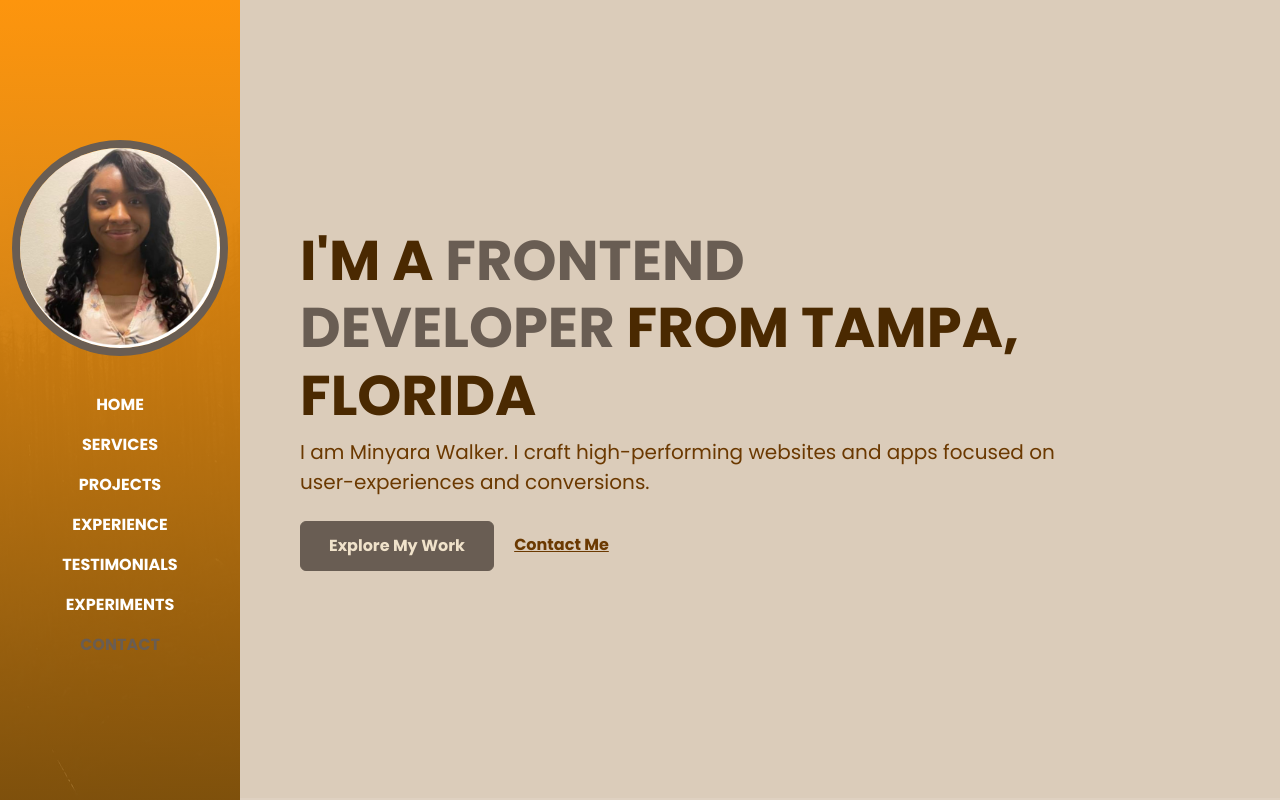
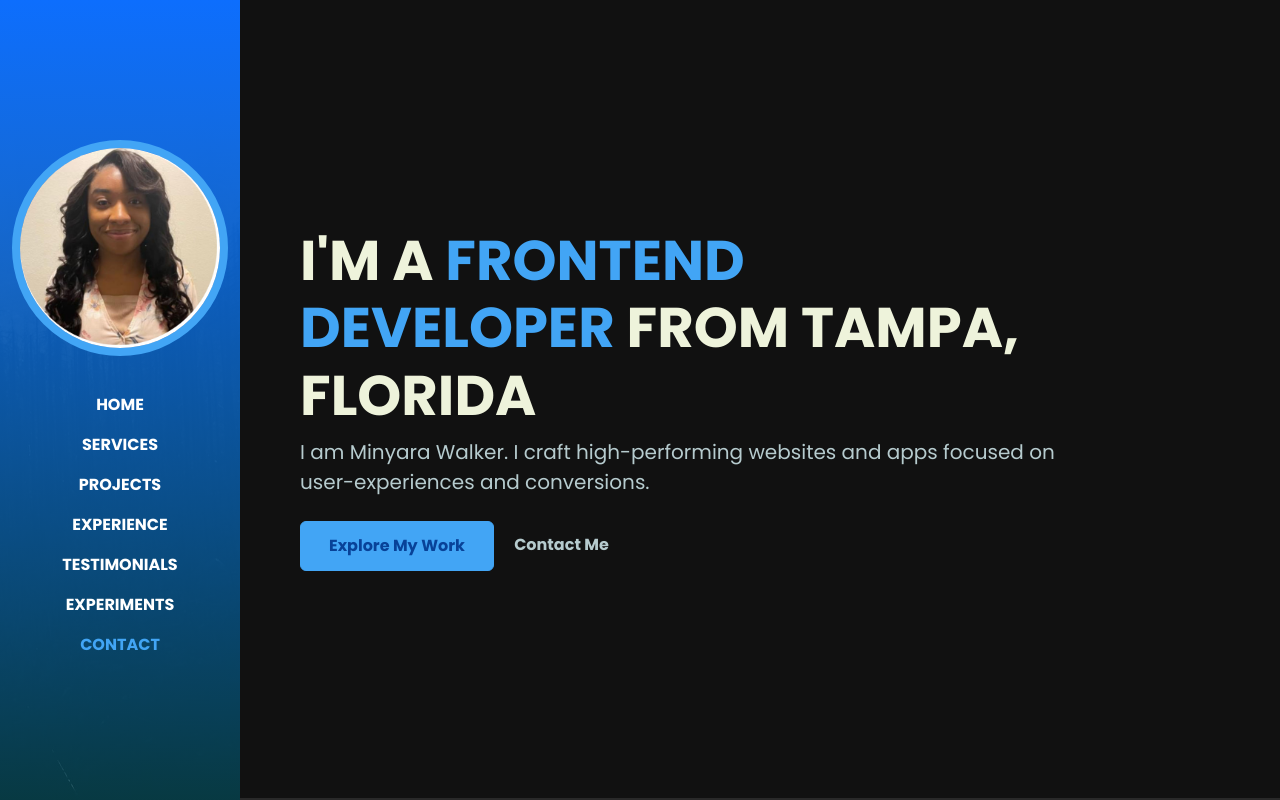
Before and after one commit to Minyaraw/Minyaraw.github.io, a plain HTML site: page index.html in a window 1280 px wide. Shown: the top 800 px of the page. Drawn offline with Linux system fonts and the light colour scheme.

Commit message:
Update style.css

```diff
--- a/assets/css/style.css
+++ b/assets/css/style.css
@@ -1,12 +1,12 @@
 @import url('https://fonts.googleapis.com/css2?family=Poppins:wght@400;500;600;700&display=swap');
 
 :root {
-    --color-body: #6b3901;
-    --color-heading: #4a2901;
-    --color-base: #f0e2ca;
-    --color-base2: #dbccba;
-    --color-brand: #695d53;
-    --color-brand2: #846656;
+    --color-body: #b6cbce;
+    --color-heading: #eef3db;
+    --color-base: #084298;
+    --color-base2: #111111;
+    --color-brand: #42a5f5;
+    --color-brand2: #deff58;
     --sidbar-width: 240px;
     --font-base: "Poppins";
 }
@@ -23,7 +23,7 @@ h1,h2,h3,h4,h5,h6 {
 }
 
 a {
-    text-decoration: dnone;
+    text-decoration: none;
     color: var(--color-body);
     transition: all 0.4s ease;
 }
@@ -97,7 +97,7 @@ img {
     .navbar {
         min-height: 100vh;
         width: var(--sidbar-width);
-        background: linear-gradient(rgb(253, 149, 13), rgba(152, 92, 3, 0.8)), url(../images/sidebar-img.jpg);
+        background: linear-gradient(rgba(13 110 253), rgba(3, 63, 71, 0.8)), url(../images/sidebar-img.jpg);
         background-size: cover;
         background-position: center;
     }
```
